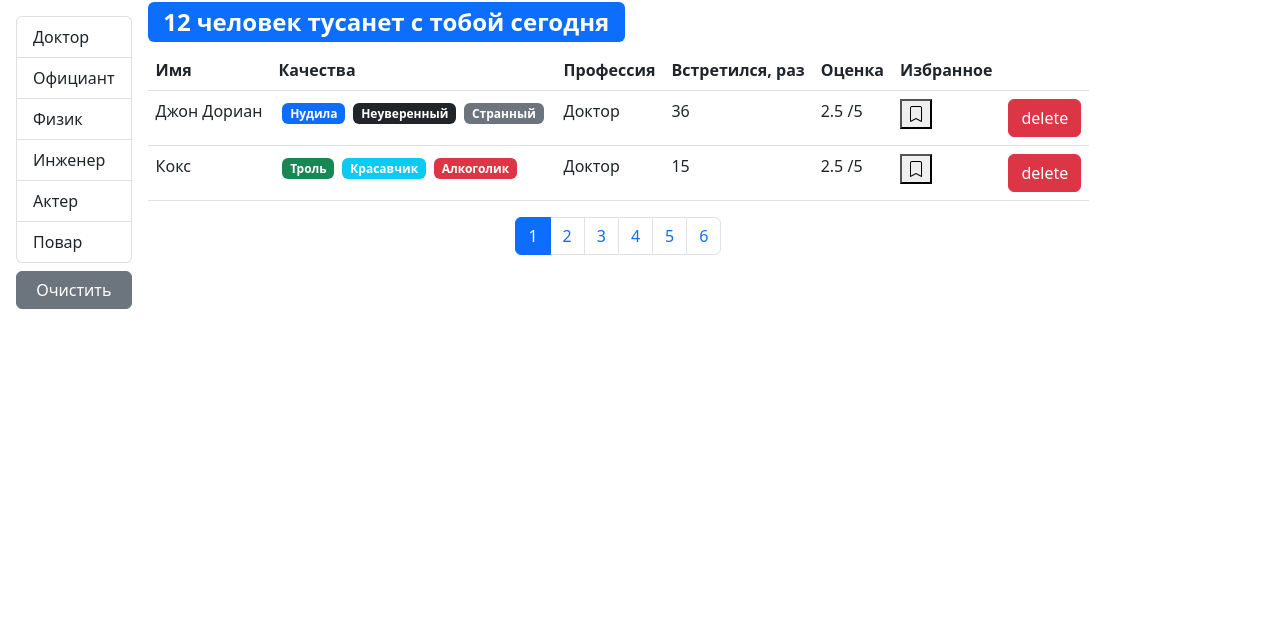
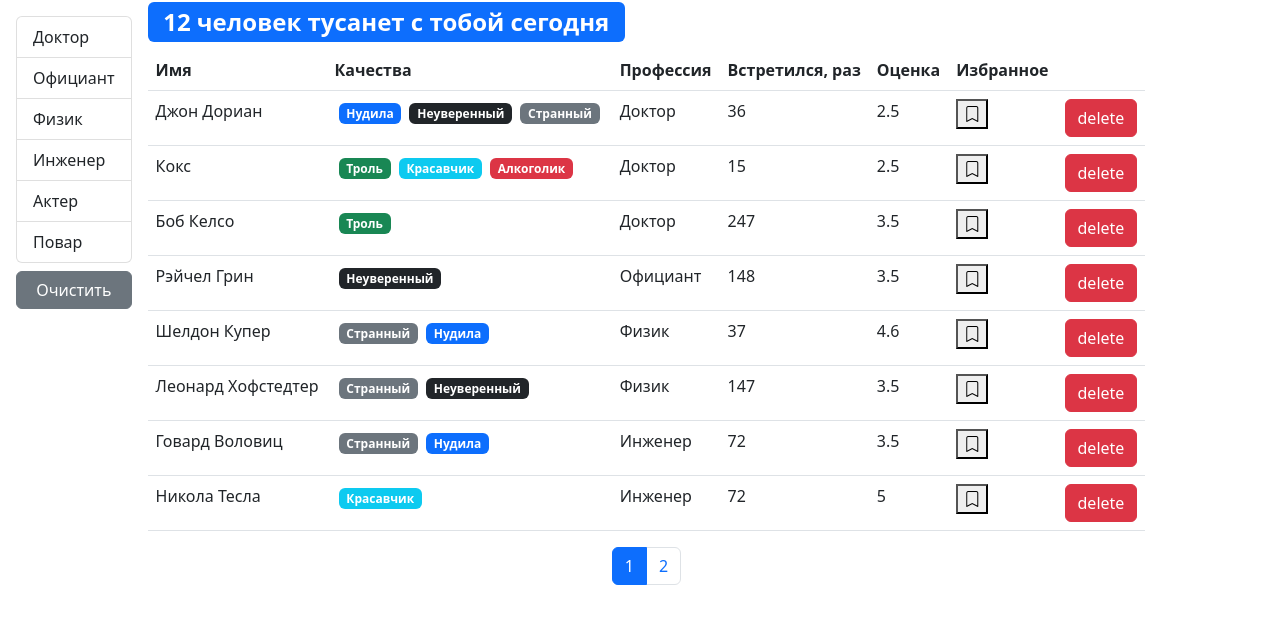
Before and after one commit to HandsomeMachine/fast-company, a React (Create React App) app: page / in a window 1280 px wide. Shown: the top 624 px of the page. Built offline with nearby package versions, Linux system fonts and the light colour scheme.

Commit message:
add sorting

```diff
--- a/src/app/App.js
+++ b/src/app/App.js
@@ -1,41 +1,8 @@
-import React, { useState, useEffect } from "react";
+import React from "react";
 import Users from "./components/users";
-import API from "./api";
 
 function App() {
-    const [users, setUsers] = useState([]);
-
-    useEffect(() => {
-        API.users.fetchAll().then((data) => setUsers(data));
-    });
-
-    const handleDelete = (userId) => {
-        setUsers(users.filter((user) => user._id !== userId));
-    };
-
-    const handleToggleBookMark = (id) => {
-        setUsers(
-            users.map((user) => {
-                if (user._id === id) {
-                    return { ...user, bookmark: !user.bookmark };
-                }
-                return user;
-            })
-        );
-        console.log(id);
-    };
-
-    return (
-        <div>
-            {Users && (
-                <Users
-                    onDelete={handleDelete}
-                    onToggleBookMark={handleToggleBookMark}
-                    users={users}
-                />
-            )}
-        </div>
-    );
+    return <Users />;
 }
 
 export default App;
--- a/src/app/components/groupList.jsx
+++ b/src/app/components/groupList.jsx
@@ -45,10 +45,12 @@ const GroupList = ({
         </ul>
     );
 };
+
 GroupList.defaultProps = {
     valueProperty: "_id",
     contentProperty: "name"
 };
+
 GroupList.propTypes = {
     items: PropTypes.oneOfType([PropTypes.object, PropTypes.array]),
     valueProperty: PropTypes.string.isRequired,
--- a/src/app/components/pagination.jsx
+++ b/src/app/components/pagination.jsx
@@ -32,6 +32,7 @@ const Pagination = ({ itemsCount, pageSize, onPageChange, currentPage }) => {
         </nav>
     );
 };
+
 Pagination.propTypes = {
     itemsCount: PropTypes.number.isRequired,
     pageSize: PropTypes.number.isRequired,
--- /dev/null
+++ b/src/app/components/qualitiesList.jsx
@@ -0,0 +1,19 @@
+import React from "react";
+import PropTypes from "prop-types";
+import Quality from "./quality";
+
+const QualitiesList = ({ qualities }) => {
+    return (
+        <>
+            {qualities.map((qual) => (
+                <Quality key={qual._id} {...qual} />
+            ))}
+        </>
+    );
+};
+
+QualitiesList.propTypes = {
+    qualities: PropTypes.array.isRequired
+};
+
+export default QualitiesList;
--- /dev/null
+++ b/src/app/components/table.jsx
@@ -0,0 +1,27 @@
+import React from "react";
+import PropTypes from "prop-types";
+import TableHeader from "./tableHeader";
+import TableBody from "./tableBody";
+
+const Table = ({ onSort, selectedSort, columns, data, children }) => {
+    return (
+        <table className="table">
+            {children || (
+                <>
+                    <TableHeader {...{ onSort, selectedSort, columns }} />
+                    <TableBody {...{ columns, data }} />
+                </>
+            )}
+        </table>
+    );
+};
+
+Table.propTypes = {
+    onSort: PropTypes.func,
+    selectedSort: PropTypes.object,
+    columns: PropTypes.object,
+    data: PropTypes.array,
+    children: PropTypes.array
+};
+
+export default Table;
--- /dev/null
+++ b/src/app/components/tableBody.jsx
@@ -0,0 +1,35 @@
+import React from "react";
+import PropTypes from "prop-types";
+import _ from "lodash";
+
+const TableBody = ({ data, columns }) => {
+    const renderContent = (item, column) => {
+        if (columns[column].component) {
+            const component = columns[column].component;
+            if (typeof component === "function") {
+                return component(item);
+            }
+            return component;
+        }
+        return _.get(item, columns[column].path);
+    };
+
+    return (
+        <tbody>
+            {data.map((item) => (
+                <tr key={item._id}>
+                    {Object.keys(columns).map((column) => (
+                        <td key={column}>{renderContent(item, column)}</td>
+                    ))}
+                </tr>
+            ))}
+        </tbody>
+    );
+};
+
+TableBody.propTypes = {
+    data: PropTypes.array.isRequired,
+    columns: PropTypes.object.isRequired
+};
+
+export default TableBody;
--- /dev/null
+++ b/src/app/components/tableHeader.jsx
@@ -0,0 +1,44 @@
+import React from "react";
+import PropTypes from "prop-types";
+
+const TableHeader = ({ onSort, selectedSort, columns }) => {
+    const handleSort = (item) => {
+        if (selectedSort.path === item) {
+            onSort({
+                ...selectedSort,
+                order: selectedSort.order === "asc" ? "desc" : "asc"
+            });
+        } else {
+            onSort({ path: item, order: "asc" });
+        }
+    };
+
+    return (
+        <thead>
+            <tr>
+                {Object.keys(columns).map((column) => (
+                    <th
+                        key={column}
+                        onClick={
+                            columns[column].path
+                                ? () => handleSort(columns[column].path)
+                                : undefined
+                        }
+                        {...{ role: columns[column].path && "button" }}
+                        scope="col"
+                    >
+                        {columns[column].name}
+                    </th>
+                ))}
+            </tr>
+        </thead>
+    );
+};
+
+TableHeader.propTypes = {
+    onSort: PropTypes.func.isRequired,
+    selectedSort: PropTypes.object.isRequired,
+    columns: PropTypes.object.isRequired
+};
+
+export default TableHeader;
--- a/src/app/components/user.jsx
+++ /dev/null
@@ -1,58 +0,0 @@
-import React from "react";
-import PropTypes from "prop-types";
-import Quality from "./quality";
-import BookMark from "./bookmark";
-
-const User = ({
-    _id,
-    name,
-    qualities,
-    profession,
-    completedMeetings,
-    rate,
-    onDelete,
-    bookmark,
-    onToggleBookMark
-}) => {
-    return (
-        <tr key={_id}>
-            <td>{name}</td>
-            <td>
-                {qualities.map((qual) => (
-                    <Quality key={qual._id} {...qual} />
-                ))}
-            </td>
-            <td>{profession.name}</td>
-            <td>{completedMeetings}</td>
-            <td>{rate} /5</td>
-            <td>
-                <BookMark
-                    status={bookmark}
-                    onClick={() => onToggleBookMark(_id)}
-                />
-            </td>
-            <td>
-                <button
-                    onClick={() => onDelete(_id)}
-                    className="btn btn-danger"
-                >
-                    delete
-                </button>
-            </td>
-        </tr>
-    );
-};
-
-User.propTypes = {
-    _id: PropTypes.string.isRequired,
-    name: PropTypes.string.isRequired,
-    qualities: PropTypes.array,
-    profession: PropTypes.object.isRequired,
-    completedMeetings: PropTypes.number.isRequired,
-    rate: PropTypes.number.isRequired,
-    onDelete: PropTypes.func.isRequired,
-    bookmark: PropTypes.bool,
-    onToggleBookMark: PropTypes.func.isRequired
-};
-
-export default User;
--- a/src/app/components/users.jsx
+++ b/src/app/components/users.jsx
@@ -1,18 +1,40 @@
 import React, { useState, useEffect } from "react";
 import PropTypes from "prop-types";
+import _ from "lodash";
 import { paginate } from "../utils/paginate";
 import Pagination from "./pagination";
-import User from "./user";
 import API from "../api";
 import GroupList from "./groupList";
 import SearchStatus from "./searchStatus";
+import UserTable from "./usersTable";
 
-const Users = ({ users: allUsers, ...rest }) => {
+const Users = () => {
     const [currentPage, setCurrentPage] = useState(1);
     const [professions, setProfessions] = useState();
     const [selectedProf, setSelectedProf] = useState();
+    const [sortBy, setSortBy] = useState({ iter: "name", order: "asc" });
+    const pageSize = 8;
 
-    const pageSize = 2;
+    const [users, setUsers] = useState([]);
+
+    useEffect(() => {
+        API.users.fetchAll().then((data) => setUsers(data));
+    });
+
+    const handleDelete = (userId) => {
+        setUsers(users.filter((user) => user._id !== userId));
+    };
+
+    const handleToggleBookMark = (id) => {
+        setUsers(
+            users.map((user) => {
+                if (user._id === id) {
+                    return { ...user, bookmark: !user.bookmark };
+                }
+                return user;
+            })
+        );
+    };
 
     useEffect(() => {
         API.professions.fetchAll().then((data) => setProfessions(data));
@@ -30,20 +52,30 @@ const Users = ({ users: allUsers, ...rest }) => {
         setSelectedProf(item);
     };
 
+    const handleSort = (item) => {
+        setSortBy(item);
+    };
+
     const clearFilter = () => {
         setSelectedProf();
     };
 
+    if (users) {
         const filteredUsers = selectedProf
-        ? allUsers.filter(
+            ? users.filter(
                   (user) =>
                       JSON.stringify(user.profession) ===
                       JSON.stringify(selectedProf)
               )
-        : allUsers;
+            : users;
 
         const count = filteredUsers.length;
-    const usersCrop = paginate(filteredUsers, currentPage, pageSize);
+        const sortedUsers = _.orderBy(
+            filteredUsers,
+            [sortBy.path],
+            [sortBy.order]
+        );
+        const usersCrop = paginate(sortedUsers, currentPage, pageSize);
 
         return (
             <div className="d-flex">
@@ -66,24 +98,13 @@ const Users = ({ users: allUsers, ...rest }) => {
                 <div className="d-flex flex-column">
                     <SearchStatus length={count} />
                     {count > 0 && (
-                    <table className="table">
-                        <thead>
-                            <tr>
-                                <th scope="col">Имя</th>
-                                <th scope="col">Качества</th>
-                                <th scope="col">Профессия</th>
-                                <th scope="col">Встретился, раз</th>
-                                <th scope="col">Оценка</th>
-                                <th scope="col">Избранное</th>
-                                <th />
-                            </tr>
-                        </thead>
-                        <tbody>
-                            {usersCrop.map((user) => (
-                                <User {...rest} {...user} key={user._id} />
-                            ))}
-                        </tbody>
-                    </table>
+                        <UserTable
+                            users={usersCrop}
+                            onSort={handleSort}
+                            selectedSort={sortBy}
+                            onDelete={handleDelete}
+                            onToggleBookMark={handleToggleBookMark}
+                        />
                     )}
                     <div className="d-flex justify-content-center">
                         <Pagination
@@ -96,6 +117,8 @@ const Users = ({ users: allUsers, ...rest }) => {
                 </div>
             </div>
         );
+    }
+    return "loading...";
 };
 
 Users.propTypes = {
--- /dev/null
+++ b/src/app/components/usersTable.jsx
@@ -0,0 +1,67 @@
+import React from "react";
+import PropTypes from "prop-types";
+import BookMark from "./bookmark";
+import QualitiesList from "./qualitiesList";
+import Table from "./table";
+
+const UserTable = ({
+    users,
+    onSort,
+    selectedSort,
+    onToggleBookMark,
+    onDelete,
+    ...rest
+}) => {
+    const columns = {
+        name: { path: "name", name: "Имя" },
+        qualities: {
+            name: "Качества",
+            component: (user) => <QualitiesList qualities={user.qualities} />
+        },
+        professions: { path: "profession.name", name: "Профессия" },
+        completedMeetings: {
+            path: "completedMeetings",
+            name: "Встретился, раз"
+        },
+        rate: { path: "rate", name: "Оценка" },
+        bookmark: {
+            path: "bookmark",
+            name: "Избранное",
+            component: (user) => (
+                <BookMark
+                    status={user.bookmark}
+                    onClick={() => onToggleBookMark(user._id)}
+                />
+            )
+        },
+        delete: {
+            component: (user) => (
+                <button
+                    onClick={() => onDelete(user._id)}
+                    className="btn btn-danger"
+                >
+                    delete
+                </button>
+            )
+        }
+    };
+
+    return (
+        <Table
+            onSort={onSort}
+            selectedSort={selectedSort}
+            columns={columns}
+            data={users}
+        />
+    );
+};
+
+UserTable.propTypes = {
+    users: PropTypes.array.isRequired,
+    onSort: PropTypes.func,
+    selectedSort: PropTypes.object,
+    onToggleBookMark: PropTypes.func.isRequired,
+    onDelete: PropTypes.func.isRequired
+};
+
+export default UserTable;
```
Also changed, not shown: .eslintrc.js. Lines whose indentation alone changed are shown as unchanged.
